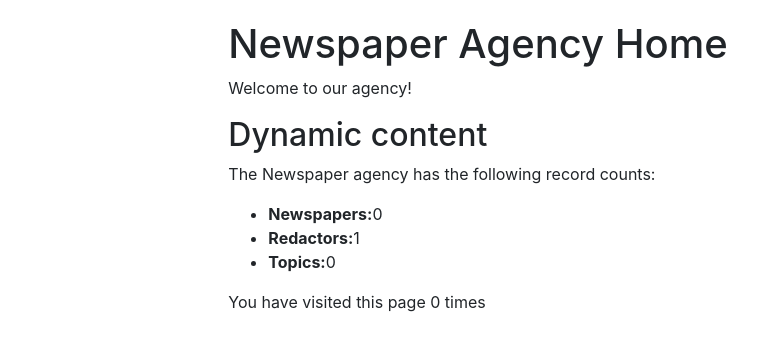
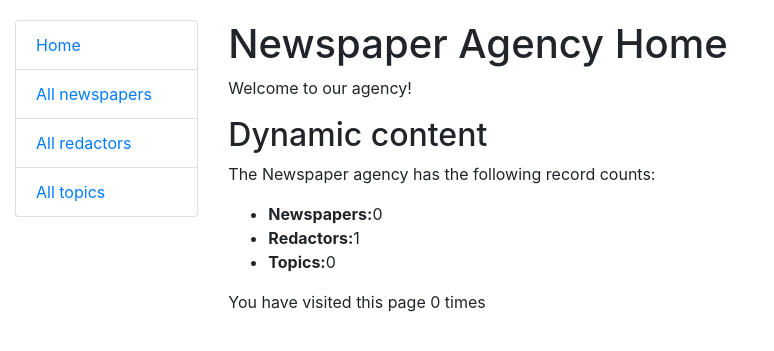
Before and after one commit to RomanNest/newspaper-agency, a Django app: page / in a window 1280 px wide. Shown: the top 351 px of the page, without its empty margins (0-774 px from the left). Run offline with Django 5.2, Linux system fonts and the light colour scheme; the visitor is signed in with stand-in values (Sample User, id 1); data comes from the database, SQL or seed files in the repository; data that the repository does not hold is empty.

Commit message:
made sidebar.html and added it in base.html

```diff
--- a/templates/base.html
+++ b/templates/base.html
@@ -19,7 +19,9 @@
     <div class="row">
         <div class="col-sm-2">
 
-            {% block sidebar %}{% endblock %}
+            {% block sidebar %}
+							{% include "includes/sidebar.html" %}
+            {% endblock %}
 
         </div>
         <div class="col-sm-10 ">
--- /dev/null
+++ b/templates/includes/sidebar.html
@@ -0,0 +1,14 @@
+<ul class="sidebar-nav list-group">
+	<li class="list-group-item">
+		<a href="{% url 'agency:index' %}">Home</a>
+	</li>
+	<li class="list-group-item">
+		<a href="#">All newspapers</a>
+	</li>
+	<li class="list-group-item">
+		<a href="#">All redactors</a>
+	</li>
+	<li class="list-group-item">
+		<a href="#">All topics</a>
+	</li>
+</ul>
```
